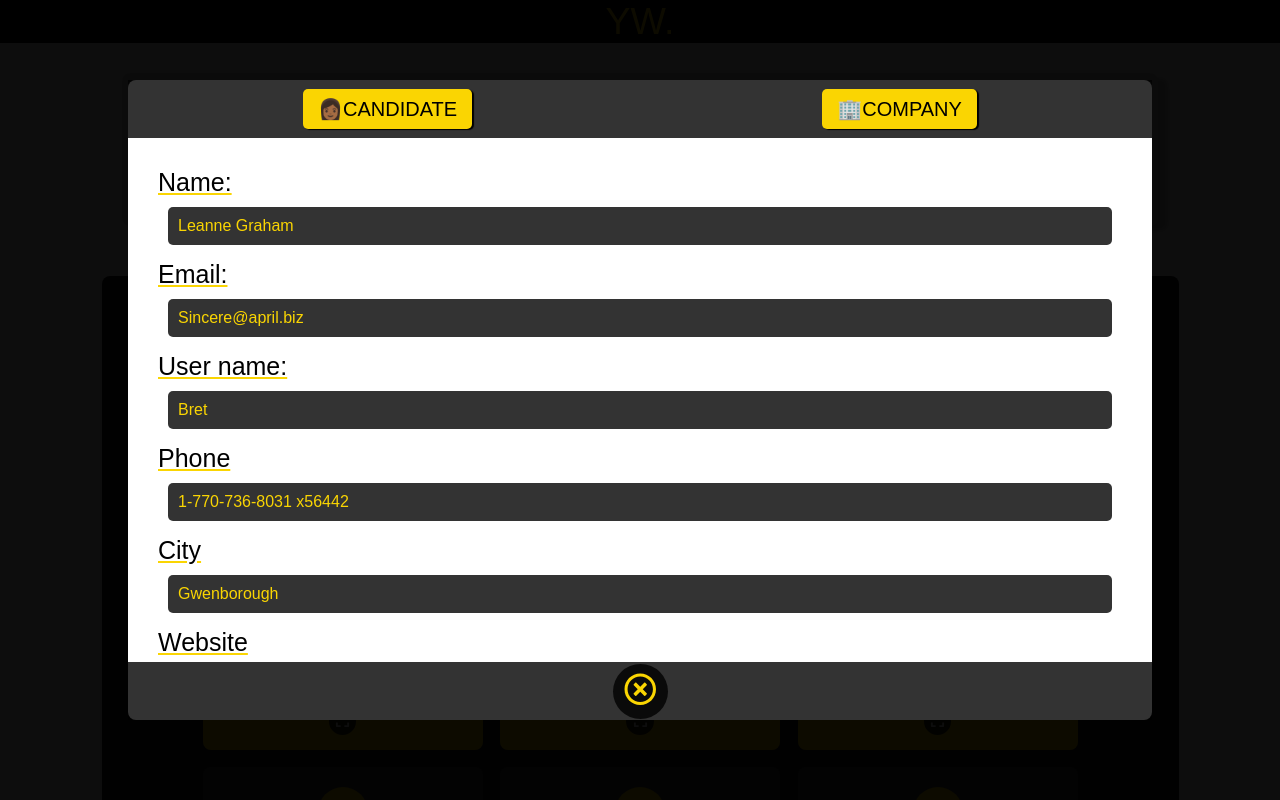
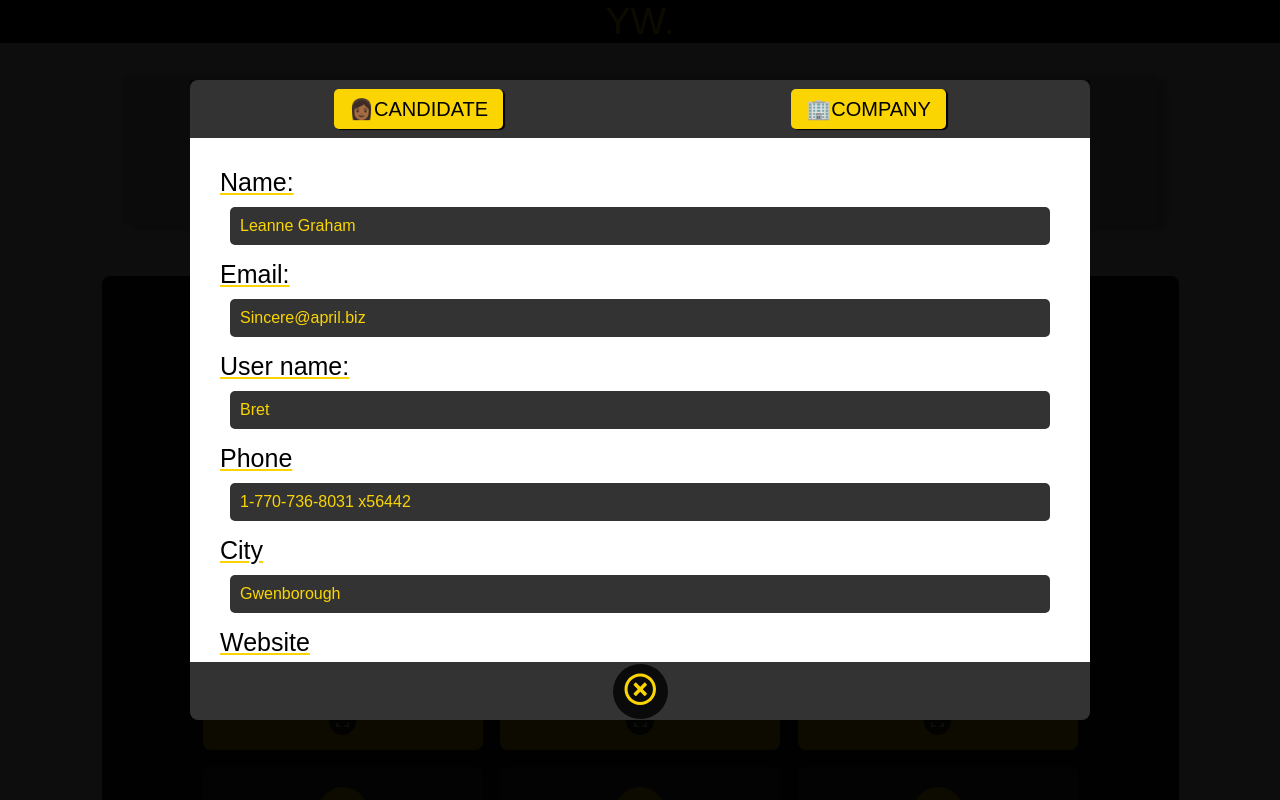
Before and after one commit to tiagoassunc/yellowRec-teste, a React app: page / in a window 1280 px wide. Both pictures are taken after a click on the button 342 px from the left and 720 px from the top of the page. Shown: the top 800 px of the page. Built offline with nearby package versions, Linux system fonts and the light colour scheme; the HTML template or start-up script is replaced by a standard one.

Commit message:
Update CandidateModal component

```diff
--- a/src/components/CandidateModal/CandidateModal.styles.scss
+++ b/src/components/CandidateModal/CandidateModal.styles.scss
@@ -21,7 +21,8 @@
 }
 
 .candidate-modal {
-  width: 80%;
+  min-width: 90rem;
+  max-width: 120rem;
   height: 80%;
   background-color: white;
   border-radius: getBorder(card);
```
